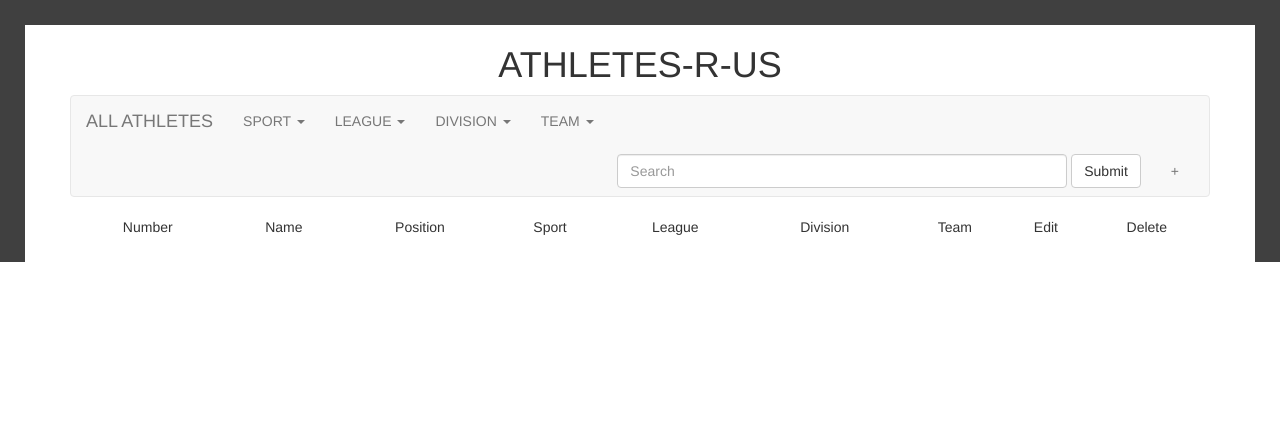
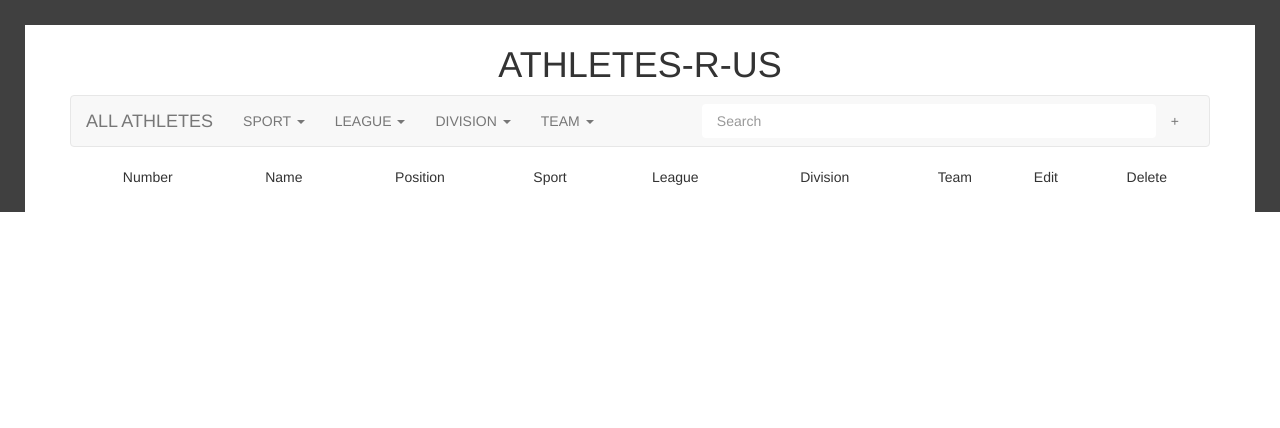
Before and after one commit to stellajkimm/take_home_challenge, a Django app: page / in a window 1280 px wide. Shown: the top 428 px of the page. Run offline with Django 3.2, Linux system fonts and the light colour scheme; data that the repository does not hold is empty; parts of the project's set-up code (start-up, migrations or seed data) failed here and were passed over; some libraries are stand-ins or nearby versions.

Commit message:
search bar works

```diff
--- /dev/null
+++ b/athletes/static/js/master.js
@@ -0,0 +1,13 @@
+$(document).ready(function () {
+
+	  $('#filter').keyup(function () {
+
+	      var rex = new RegExp($(this).val(), 'i');
+	      $('.searchable tr').hide();
+	      $('.searchable tr').filter(function () {
+	          return rex.test($(this).text());
+	      }).show();
+
+	  })
+
+});
--- a/athletes/templates/athletes/_nav.html
+++ b/athletes/templates/athletes/_nav.html
@@ -63,12 +63,9 @@
         </li>
       </ul>
       <ul class="nav navbar-nav navbar-right">
-      <li><form class="navbar-form navbar-nav" role="search">
-        <div class="form-group">
-          <input type="text" class="form-control" placeholder="Search" size="50">
-        </div>
-        <button type="submit" class="btn btn-default">Submit</button>
-      </form></li>
+      <li>
+      <input id="filter" type="text" class="navbar-form form-control" size="50" placeholder="Search">
+      </li>
         <li><a href="#" data-toggle="modal" data-target="#athlete_create">+</a></li>
       </ul>
     </div><!-- /.navbar-collapse -->
--- a/athletes/templates/athletes/index.html
+++ b/athletes/templates/athletes/index.html
@@ -16,6 +16,7 @@
 			<td>Edit</td>
 			<td>Delete</td>
 		</tr>
+		<tbody class="searchable">
 	{% for athlete in athletes %}
 		<tr>
 			<td>{{ athlete.number }}</td>
@@ -29,6 +30,7 @@
 			<td><a href="#" data-toggle="modal" data-target="#athlete_delete_{{ athlete.id }}">x</a></td>
 		</tr>
 	{% endfor %}
+		</tbody>
 	</table>
 
 {% include "athletes/_modals.html" %}
--- a/athletes/templates/base.html
+++ b/athletes/templates/base.html
@@ -5,6 +5,7 @@
   <title>Athletes</title>
   <link rel='stylesheet' type='text/css' href='{{ STATIC_URL }}css/master.css'>
   <script type="text/javascript" src="https://ajax.googleapis.com/ajax/libs/jquery/1.9.0/jquery.min.js"></script>
+  <script type="text/javascript" src="{{ STATIC_URL }}js/master.js"></script>
 
 	{% load bootstrap3 %}
 	{% bootstrap_javascript %}
```
